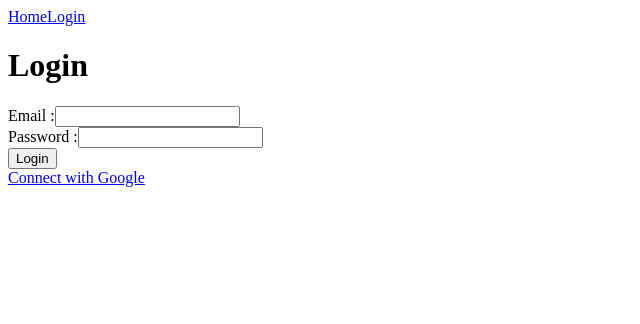
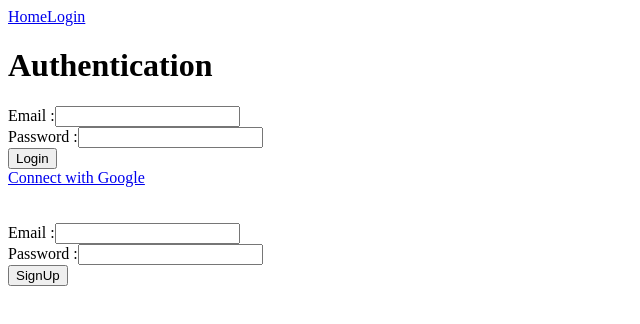
Before and after one commit to MikeG404/pdf-analyzer-frontend, a React (Vite) app: page /auth in a window 1280 px wide. Shown: the top 324 px of the page, without its empty margins (0-640 px from the left). Built offline with nearby package versions, Linux system fonts and the light colour scheme.

Commit message:
Add validation on SignupForm and refactor loginform

```diff
--- a/src/features/auth/LoginForm.tsx
+++ b/src/features/auth/components/LoginForm.tsx
@@ -1,10 +1,10 @@
 import type React from "react"
-import type { LoginForm } from "./types"
+import type { LoginForm } from "../types"
 import { useForm } from "@tanstack/react-form"
 import { useMutation } from "@tanstack/react-query"
 import axios from "axios"
-import { LoginFormSchema } from "./schemas"
-import Button from "../../shared/ui/Button"
+import { LoginFormSchema } from "../schemas"
+import Button from "../../../shared/ui/Button"
 
 const BASE_URL = "http://localhost:3000/api"
 
@@ -38,12 +38,6 @@ export default function LoginForm() {
             <form onSubmit={handleSubmit}>
                 <form.Field
                     name="email"
-                    validators={{
-                        onBlur: ({ value }) => {
-                            const result = LoginFormSchema.shape.email.safeParse(value)
-                            return result.success ? undefined : result.error.issues[0].message
-                        }
-                    }}
                     children={(field) => (
                         <div>
                             <label htmlFor={field.name}>Email :</label>
@@ -54,22 +48,11 @@ export default function LoginForm() {
                                 onChange={(e) => field.handleChange(e.target.value)}
                                 onBlur={field.handleBlur}
                             />
-                            {field.state.meta.isTouched && field.state.meta.errors.length > 0 && (
-                                <span>
-                                    {field.state.meta.errors.join(', ')}
-                                </span>
-                            )}
                         </div>
                     )}
                 />
                 <form.Field
                     name="password"
-                    validators={{
-                        onBlur: ({ value }) => {
-                            const result = LoginFormSchema.shape.password.safeParse(value)
-                            return result.success ? undefined : result.error.issues[0].message
-                        }
-                    }}
                     children={(field) => (
                         <div>
                             <label htmlFor={field.name}>Password :</label>
@@ -80,11 +63,6 @@ export default function LoginForm() {
                                 onChange={(e) => field.handleChange(e.target.value)}
                                 onBlur={field.handleBlur}
                             />
-                            {field.state.meta.isTouched && field.state.meta.errors.length > 0 && (
-                                <span>
-                                    {field.state.meta.errors.join(', ')}
-                                </span>
-                            )}
                         </div>
                     )}
                 />
--- /dev/null
+++ b/src/features/auth/components/SignupForm.tsx
@@ -0,0 +1,93 @@
+import { useForm } from "@tanstack/react-form"
+import { useMutation } from "@tanstack/react-query";
+import type { LoginForm } from "../types"
+import Button from "../../../shared/ui/Button";
+import axios from "axios";
+import { LoginFormSchema } from "../schemas";
+
+const BASE_URL = "http://localhost:3000/api"
+
+const defaultLoginValues: LoginForm = {
+    email: "",
+    password: "",
+}
+
+export default function SignUpForm() {
+    const signUpMutation = useMutation({
+        mutationFn: (signup: LoginForm) => {
+            return axios.post(`${BASE_URL}/auth/signup`, signup)
+        }
+    })
+
+    const form = useForm({
+        defaultValues: defaultLoginValues,
+        onSubmit: async ({ value }) => {
+            await signUpMutation.mutateAsync(value)
+        }
+    })
+
+    const handleSubmit = (e: React.SubmitEvent<HTMLFormElement>) => {
+        e.preventDefault()
+        e.stopPropagation()
+        form.handleSubmit()
+    }
+
+    return (
+        <form onSubmit={handleSubmit}>
+            <form.Field
+                name="email"
+                validators={{
+                    onBlur: ({ value }) => {
+                        const result = LoginFormSchema.shape.email.safeParse(value)
+                        return result.success ? undefined : result.error.issues[0].message
+                    }
+                }}
+                children={(field) => (
+                    <div>
+                        <label htmlFor={field.name}>Email :</label>
+                        <input
+                            type="email"
+                            id={field.name}
+                            value={field.state.value}
+                            onChange={(e) => field.handleChange(e.target.value)}
+                            onBlur={field.handleBlur}
+                        />
+                        {field.state.meta.isTouched && field.state.meta.errors.length > 0 && (
+                            <span>
+                                {field.state.meta.errors.join(', ')}
+                            </span>
+                        )}
+                    </div>
+                )}
+            />
+            <form.Field
+                name="password"
+                validators={{
+                    onBlur: ({ value }) => {
+                        const result = LoginFormSchema.shape.password.safeParse(value)
+                        return result.success ? undefined : result.error.issues[0].message
+                    }
+                }}
+                children={(field) => (
+                    <div>
+                        <label htmlFor={field.name}>Password :</label>
+                        <input
+                            type="password"
+                            id={field.name}
+                            value={field.state.value}
+                            onChange={(e) => field.handleChange(e.target.value)}
+                            onBlur={field.handleBlur}
+                        />
+                        {field.state.meta.isTouched && field.state.meta.errors.length > 0 && (
+                            <span>
+                                {field.state.meta.errors.join(', ')}
+                            </span>
+                        )}
+                    </div>
+                )}
+            />
+
+            <Button type="submit">SignUp</Button>
+        </form>
+    )
+}
--- a/src/routes/auth.tsx
+++ b/src/routes/auth.tsx
@@ -1,5 +1,6 @@
 import { createFileRoute } from "@tanstack/react-router";
-import LoginForm from "../features/auth/LoginForm";
+import LoginForm from "../features/auth/components/LoginForm";
+import SignUpForm from "../features/auth/components/SignupForm";
 
 export const Route = createFileRoute('/auth')({
     component: AuthPage,
@@ -10,8 +11,12 @@ function AuthPage() {
 
     return (
         <>
-            <h1>Login</h1>
+            <h1>Authentication</h1>
             <LoginForm />
+            <br />
+            <br />
+            <br />
+            <SignUpForm />
         </>
     )
 }
```
